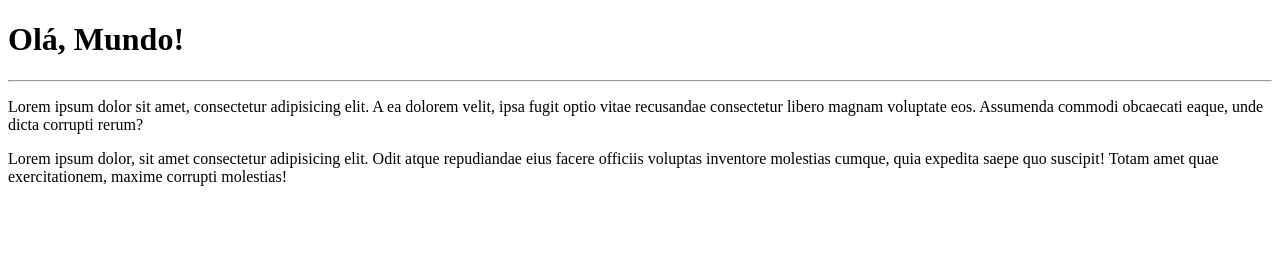
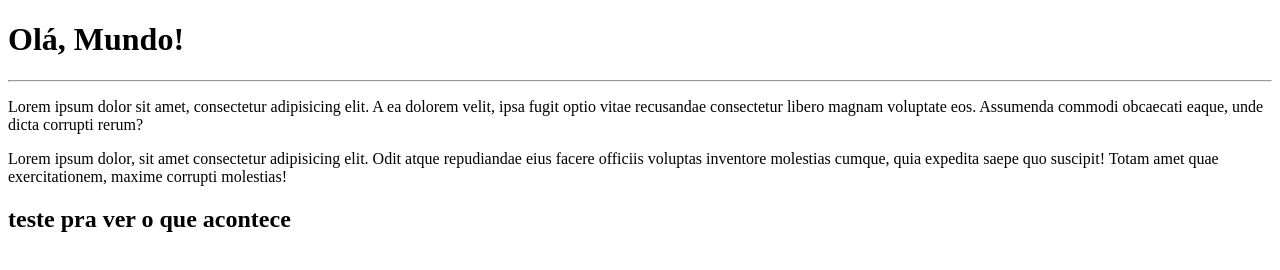
Before and after one commit to LeonardoJosedaSilveira/Ola-Mundo, a plain HTML site: page site-exemplo/index.html in a window 1280 px wide. Drawn offline with Linux system fonts and the light colour scheme.

Commit message:
Update index.html

```diff
--- a/site-exemplo/index.html
+++ b/site-exemplo/index.html
@@ -10,5 +10,6 @@
     <hr>
     <p>Lorem ipsum dolor sit amet, consectetur adipisicing elit. A ea dolorem velit, ipsa fugit optio vitae recusandae consectetur libero magnam voluptate eos. Assumenda commodi obcaecati eaque, unde dicta corrupti rerum?</p>
     <p>Lorem ipsum dolor, sit amet consectetur adipisicing elit. Odit atque repudiandae eius facere officiis voluptas inventore molestias cumque, quia expedita saepe quo suscipit! Totam amet quae exercitationem, maxime corrupti molestias!</p>
+    <h2>teste pra ver o que acontece</h2>
 </body>
 </html>
```
